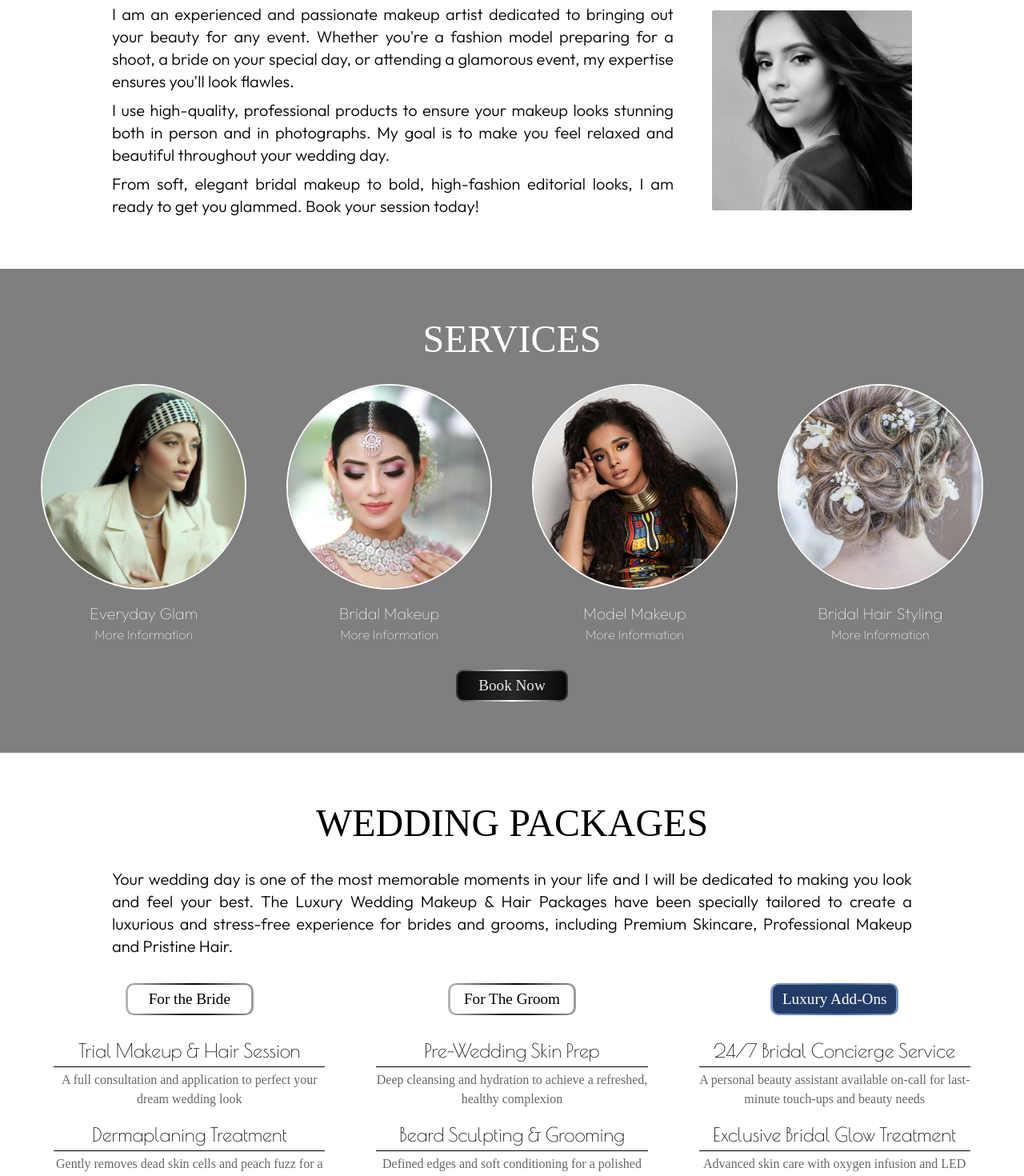
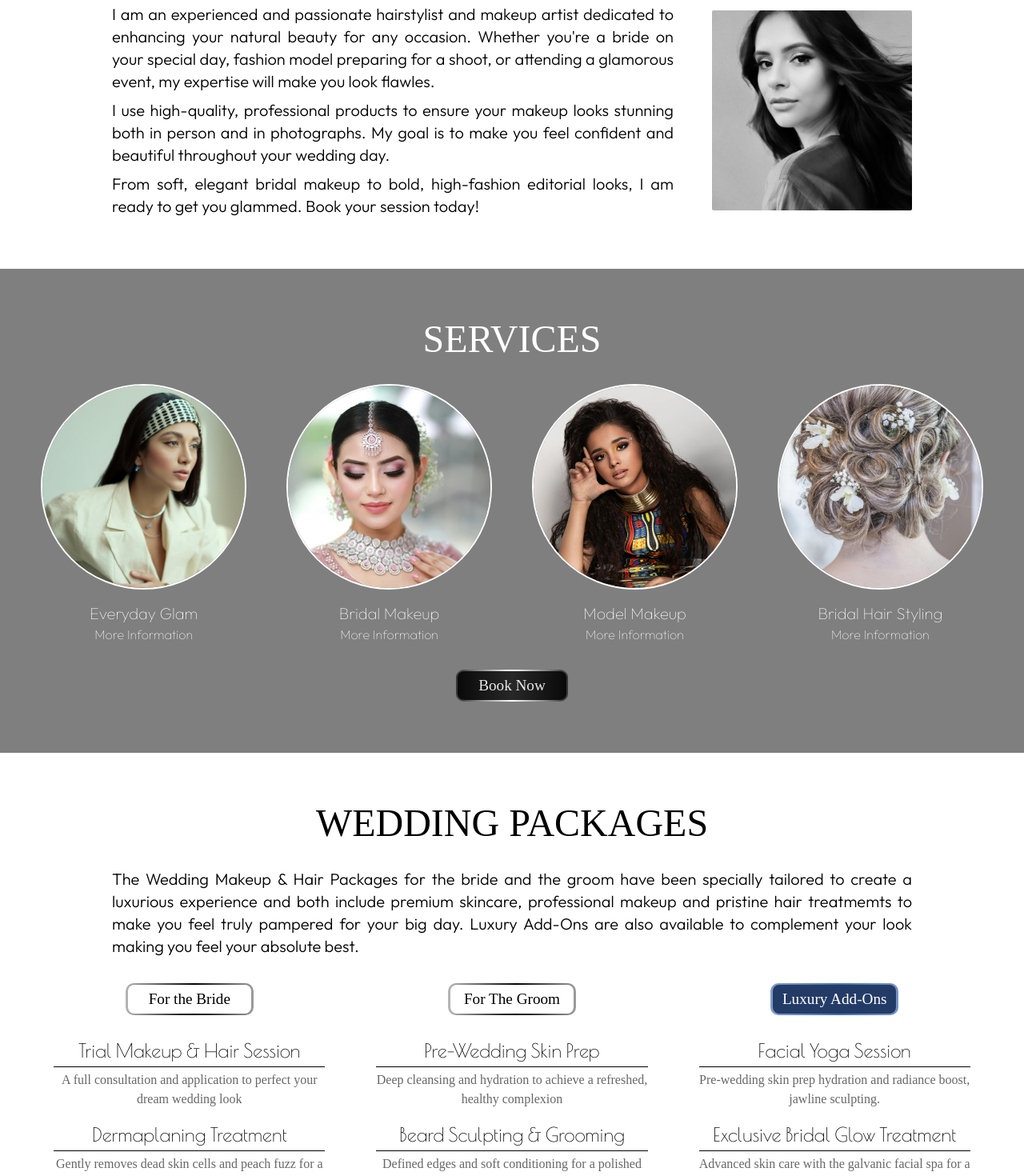
Before and after one commit to ChristiannYa/hautebridalglam-website, a React (Vite) app: page / in a window 1280 px wide. Shown: the part 940-2410 px from the top of the page at 80% size. Built offline with nearby package versions, Linux system fonts and the light colour scheme; a web font is replaced by a local one.

Commit message:
rewording

```diff
--- a/src/constants/services.js
+++ b/src/constants/services.js
@@ -12,7 +12,7 @@ export const services = [
     id: 2,
     title: 'Bridal Makeup',
     description: 'Flawless, long-lasting look for your special day',
-    price: '$275',
+    price: '$285',
     image: artistServices.bridalMakeup,
   },
   {
--- a/src/constants/weddingPackages.js
+++ b/src/constants/weddingPackages.js
@@ -33,7 +33,7 @@ const weddingPackages = [
           'Elegant updos, waves, or sleek styles tailored to your bridal vision',
       },
     ],
-    price: 'Starting at $950',
+    price: 'Starting at $850',
   },
   {
     id: 'For The Groom',
@@ -68,21 +68,21 @@ const weddingPackages = [
           'From classic slicked-back styles to modern textured looks, we ensure your hair is wedding-ready',
       },
     ],
-    price: 'Starting at $750',
+    price: 'Starting at $575',
   },
   {
     id: 'Luxury Add-Ons',
     title: 'Luxury Add-Ons',
     services: [
       {
-        title: '24/7 Bridal Concierge Service',
+        title: 'Facial Yoga Session',
         description:
-          'A personal beauty assistant available on-call for last-minute touch-ups and beauty needs',
+          'Pre-wedding skin prep hydration and radiance boost, jawline sculpting.',
       },
       {
         title: 'Exclusive Bridal Glow Treatment',
         description:
-          'Advanced skin care with oxygen infusion and LED therapy for a radiant complexion',
+          'Advanced skin care with the galvanic facial spa for a radiant complexion lifting and puffiness reduction',
       },
       {
         title: 'Signature Hot Towel Shave & Beard Conditioning',
@@ -100,7 +100,7 @@ const weddingPackages = [
           'Assistance in selecting the perfect scent for the wedding day',
       },
     ],
-    price: '$200 Each',
+    price: '$150 Each',
   },
 ];
 
--- a/src/sections/About.jsx
+++ b/src/sections/About.jsx
@@ -13,16 +13,16 @@ const About = () => {
         <div className="flexcol-center md:flex-row gap-x-12 max-md:gap-y-6">
           <div className="font-outfit text-xl text-justify font-light space-y-2">
             <p>
-              I am an experienced and passionate makeup artist dedicated to
-              bringing out your beauty for any event. Whether you&apos;re a
-              fashion model preparing for a shoot, a bride on your special day,
-              or attending a glamorous event, my expertise ensures you&apos;ll
-              look flawles.
+              I am an experienced and passionate hairstylist and makeup artist
+              dedicated to enhancing your natural beauty for any occasion.
+              Whether you&apos;re a bride on your special day, fashion model
+              preparing for a shoot, or attending a glamorous event, my
+              expertise will make you look flawles.
             </p>
             <p>
               I use high-quality, professional products to ensure your makeup
               looks stunning both in person and in photographs. My goal is to
-              make you feel relaxed and beautiful throughout your wedding day.
+              make you feel confident and beautiful throughout your wedding day.
             </p>
             <p>
               From soft, elegant bridal makeup to bold, high-fashion editorial
--- a/src/sections/Home.jsx
+++ b/src/sections/Home.jsx
@@ -1,9 +1,12 @@
 import { useGSAP } from '@gsap/react';
 import gsap from 'gsap';
+import { TextPlugin } from 'gsap/TextPlugin';
 import miscellaneous from '../assets/miscellaneous';
+gsap.registerPlugin(TextPlugin);
 
 const Home = () => {
   useGSAP(() => {
+    // Original animations
     gsap.from('#text1', {
       x: '100vw',
       duration: 2,
@@ -11,12 +14,59 @@ const Home = () => {
       delay: 0.5,
     });
 
+    // Apply the original slide-in animation first
     gsap.from('#text2', {
       x: '-100vw',
       duration: 2,
       ease: 'power4.out',
       delay: 0.5,
+      onComplete: startTypewriterEffect, // Start typewriter after slide-in completes
     });
+
+    function startTypewriterEffect() {
+      const initialText = document.querySelector('#text2').textContent.trim();
+      const words = [
+        initialText,
+        'Elegant Makeup',
+        'Beautiful Makeover',
+        'glowing spa facials',
+      ];
+
+      const typewriterTl = gsap.timeline({
+        repeat: -1,
+        repeatDelay: 0.5,
+      });
+
+      // Add each word with typewriter effect
+      words.forEach((word, index) => {
+        // Don't clear the text for the first iteration (it's already there from the slide-in)
+        if (index !== 0) {
+          typewriterTl.to('#text2', {
+            duration: 0.75,
+            text: '',
+            ease: 'none',
+          });
+        }
+
+        // Skip typing animation for the first word if it's already displayed
+        if (index !== 0 || word !== initialText) {
+          typewriterTl.to('#text2', {
+            duration: 1.5,
+            text: word,
+            ease: 'none',
+          });
+        }
+
+        typewriterTl.to({}, { duration: 2 });
+      });
+
+      // Clear the last word before repeating
+      typewriterTl.to('#text2', {
+        duration: 0.75,
+        text: '',
+        ease: 'none',
+      });
+    }
 
     gsap.from('#text3', {
       y: 50,
@@ -63,7 +113,7 @@ const Home = () => {
         </h1>
         <hr className="mb-4 divider" />
         <p id="text3" className="font-outfit font-light text-xl max-md:text-lg">
-          Enhancing Your Natural Beauty on Your Special Day
+          Enhancing your natural beauty on your special day
         </p>
       </div>
     </section>
--- a/src/sections/Packages.jsx
+++ b/src/sections/Packages.jsx
@@ -20,12 +20,12 @@ const Packages = () => {
           </h2>
           <div className="font-outfit text-xl text-justify font-light">
             <p>
-              Your wedding day is one of the most memorable moments in your life
-              and I will be dedicated to making you look and feel your best. The
-              Luxury Wedding Makeup & Hair Packages have been specially tailored
-              to create a luxurious and stress-free experience for brides and
-              grooms, including Premium Skincare, Professional Makeup and
-              Pristine Hair.
+              The Wedding Makeup & Hair Packages for the bride and the groom
+              have been specially tailored to create a luxurious experience and
+              both include premium skincare, professional makeup and pristine
+              hair treatmemts to make you feel truly pampered for your big day.
+              Luxury Add-Ons are also available to complement your look making
+              you feel your absolute best.
             </p>
           </div>
         </div>
```
